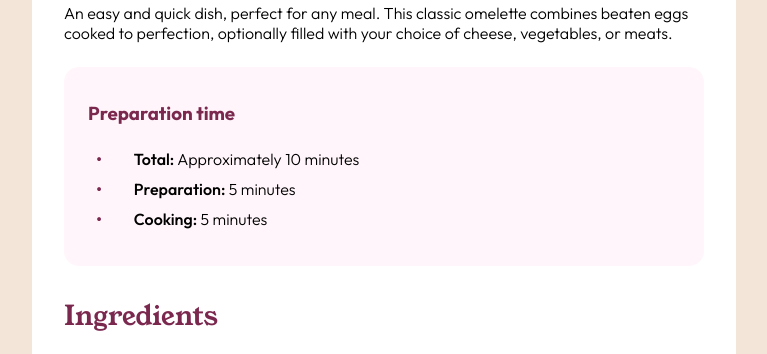
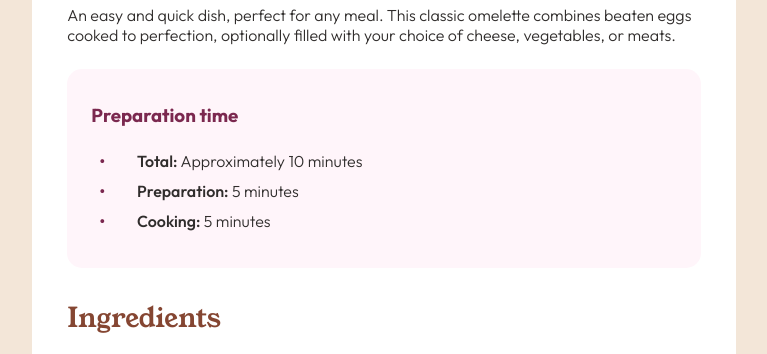
Before and after one commit to tybaglue/FM-recipe-page, a plain HTML site: page index.html in a window 1280 px wide. Shown: the part 563-917 px from the top of the page, without its empty margins (256-1023 px from the left). Drawn offline with Linux system fonts and the light colour scheme.

Commit message:
Fixed padding and colors

```diff
--- a/style.css
+++ b/style.css
@@ -8,6 +8,7 @@ body{
     font-style: normal;
     font-size: 16px;
     background-color: hsl(30, 54%, 90%);
+    color: hsl(24, 5%, 18%);
 
 }
 
@@ -16,13 +17,13 @@ body{
     max-height: fit-content;
     max-width: 44rem;
     border-radius: 18px;
-    margin: 10% auto;
+    margin: 8rem auto;
     display: flex;
     align-items: center;
 }
 
 .card{
-    padding: 2rem;
+    padding: 2.2rem;
     align-items: center;
     max-width: auto;
 
@@ -84,7 +85,7 @@ h3{
 
 h2{
     font-family: "Young Serif", serif;
-    color: hsl(332, 51%, 32%);
+    color: hsl(14, 45%, 36%);
     font-weight: 400;
     font-size: 1.7rem;
 }
```
